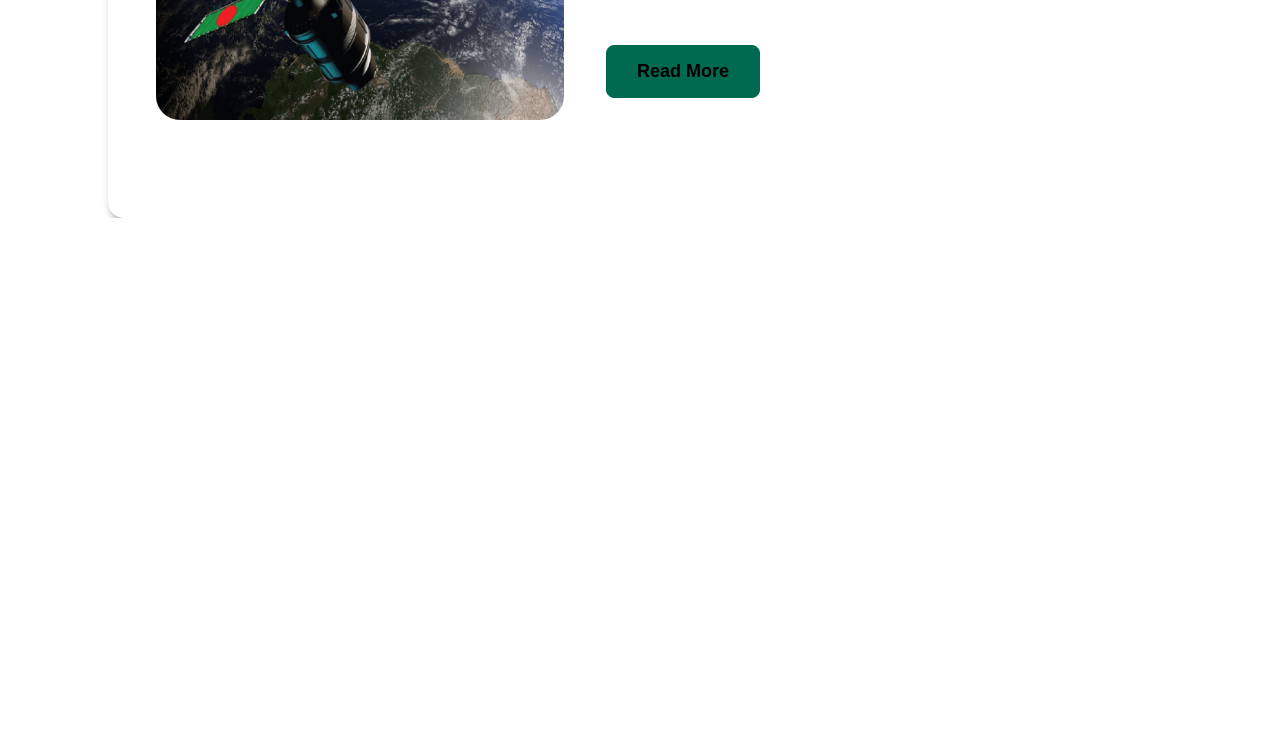
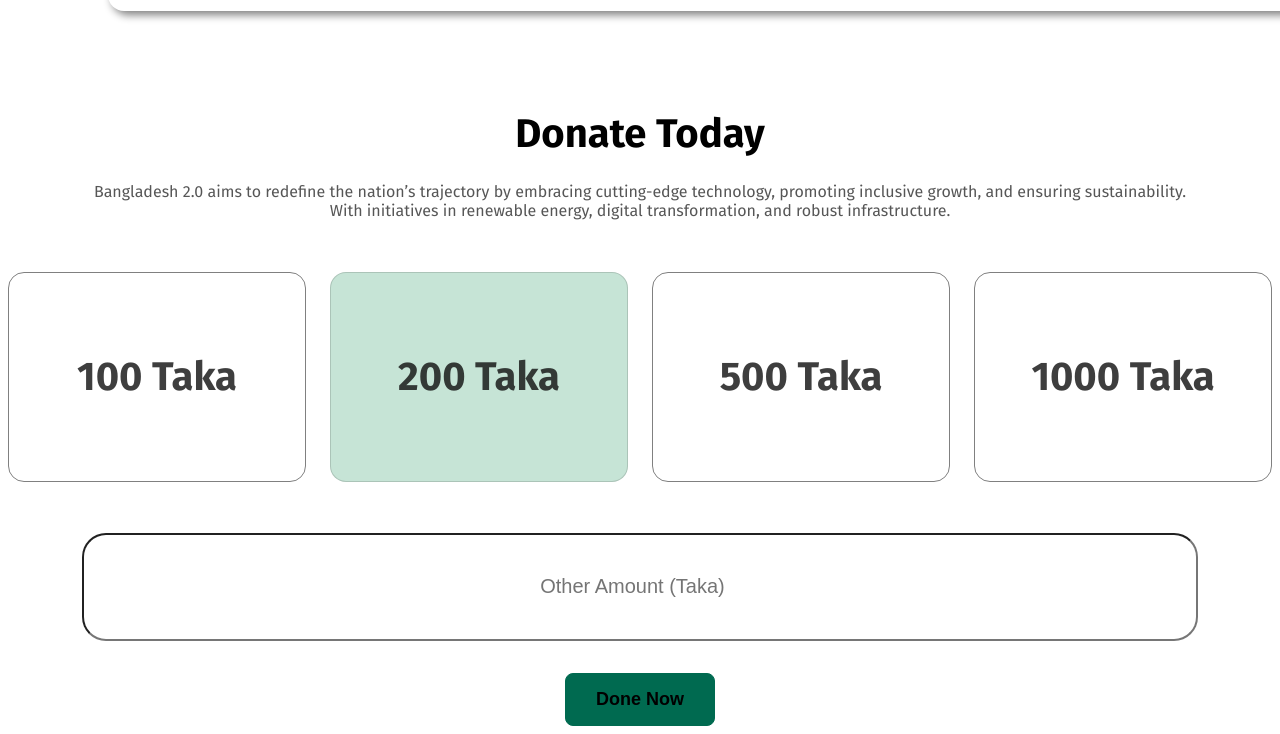
Before and after one commit to MMunim90/B11A1--assignment-1, a plain HTML site: page index.html in a window 1280 px wide. Shown: the part 3491-4225 px from the top of the page. Before the commit the page ends 3709 px from the top, so only its background shows below. Drawn offline with Linux system fonts and the light colour scheme; a web font is replaced by a local one.

Commit message:
fifth commit

```diff
--- a/index.html
+++ b/index.html
@@ -89,6 +89,7 @@
           <p class="in-box-para">Bangladesh 2.0 aims to redefine the nation’s trajectory by embracing cutting-edge technology, promoting inclusive growth, and ensuring sustainability. With initiatives in renewable energy, digital transformation, and robust infrastructure, the country is set to become a global model of development.</p>
 
           <div class="box">
+            <div class="box1">
                 <div class="box-left">
                     <img class="recent-pic" src="assets/satelite.png" alt="">
                 </div>
@@ -100,7 +101,7 @@
                     <button class="common-btn common-btn2 gappy">Read More</button>
                 </div>
               </div>
-          <div class="box">
+              <div class="box1">
                 <div class="box-left">
                     <h2 class="recent-box-header">Bangladesh Launches New Satellite</h2>
                     <img src="assets/al-jazeera.png" alt="">
@@ -112,7 +113,7 @@
                     <img class="recent-pic" src="assets/satelite.png" alt="">
                 </div>
               </div>
-          <div class="box">
+              <div class="box1">
                 <div class="box-left">
                     <img class="recent-pic" src="assets/satelite.png" alt="">
                 </div>
@@ -125,9 +126,33 @@
                 </div>
               </div>
           </div>
+          </div>
 
+          <!-- Donate Today section -->
+           <div class="donate">
+            <h1 class="future-header">Donate Today</h1>
+            <p class="in-box-para">Bangladesh 2.0 aims to redefine the nation’s trajectory by embracing cutting-edge technology, promoting inclusive growth, and ensuring sustainability. <br> With initiatives in renewable energy, digital transformation, and robust infrastructure.</p>
+            <div class="taka">
+                <div class="taka-value">
+                    <p class="taka-size">100 Taka</p>
+                </div>
+                <div class="taka-value1">
+                    <p class="taka-size">200 Taka</p>
+                </div>
+                <div class="taka-value">
+                    <p class="taka-size">500 Taka</p>
+                </div>
+                <div class="taka-value">
+                    <p class="taka-size">1000 Taka</p>
+                </div>
+            </div> <br>
+            <input type="number" name="" id="first" placeholder="Other Amount (Taka)"> <br>
+            <button class="common-btn common-btn2 gappy">Done Now</button>
+           </div>
     </main>
 
-    <footer></footer>
+    <footer>
+
+    </footer>
   </body>
 </html>
--- a/style/style.css
+++ b/style/style.css
@@ -160,7 +160,6 @@
   margin: 0 auto;
   margin-top: 32px;
   width: 1230px;
-
 }
 .recent {
   margin-top: 80px;
@@ -174,25 +173,73 @@
   margin: 0 auto;
 }
 .box {
-  display: flex;
-  align-items: center;
   width: 1280px;
   height: 402px;
   margin: 0 auto;
-  margin-top: 48px;
-  padding: 48px;
+}
+.box1 {
+  display: flex;
   box-shadow: 4px 4px 8px gray;
   border-radius: 16px;
   gap: 42px;
+  padding: 48px;
+  margin-top: 48px;
 }
 .recent-pic {
   border-radius: 24px;
 }
-.recent-box-header{
-    font-weight: 700;
-    font-size: 32px;
-    color: rgba(14, 14, 14, 0.8);
+.recent-box-header {
+  font-weight: 700;
+  font-size: 32px;
+  color: rgba(14, 14, 14, 0.8);
 }
-.gappy{
-    margin-top: 32px;
+.gappy {
+  margin-top: 32px;
 }
+.donate {
+  margin-top: 180px;
+  text-align: center;
+}
+.taka {
+  display: flex;
+  align-items: center;
+  justify-content: space-evenly;
+  gap: 24px;
+  margin-top: 52px;
+}
+.taka-value {
+  border: 1px solid gray;
+  border-radius: 16px;
+  background-color: rgb(255, 255, 255);
+  padding: 40px;
+  width: 252px;
+  height: 128px;
+}
+.taka-value1 {
+  border: 1px solid rgba(14, 14, 14, 0.15);
+  border-radius: 16px;
+  background-color: rgb(198, 228, 214);
+  padding: 40px;
+  width: 252px;
+  height: 128px;
+}
+.taka-size {
+  color: rgba(14, 14, 14, 0.8);
+  font-size: 40px;
+  font-weight: 700;
+}
+#first {
+  margin-top: 32px;
+  align-items: center;
+  padding: 20px 40px 20px 40px;
+  background: rgb(255, 255, 255);
+  width: 1032px;
+  height: 64px;
+  border-radius: 24px;
+  text-align: center;
+  color: rgba(14, 14, 14, 0.3);
+  font-size: 20px;
+  font-weight: 400;
+}
+
+/* footer section start */
```
Lines whose indentation alone changed are shown as unchanged.
